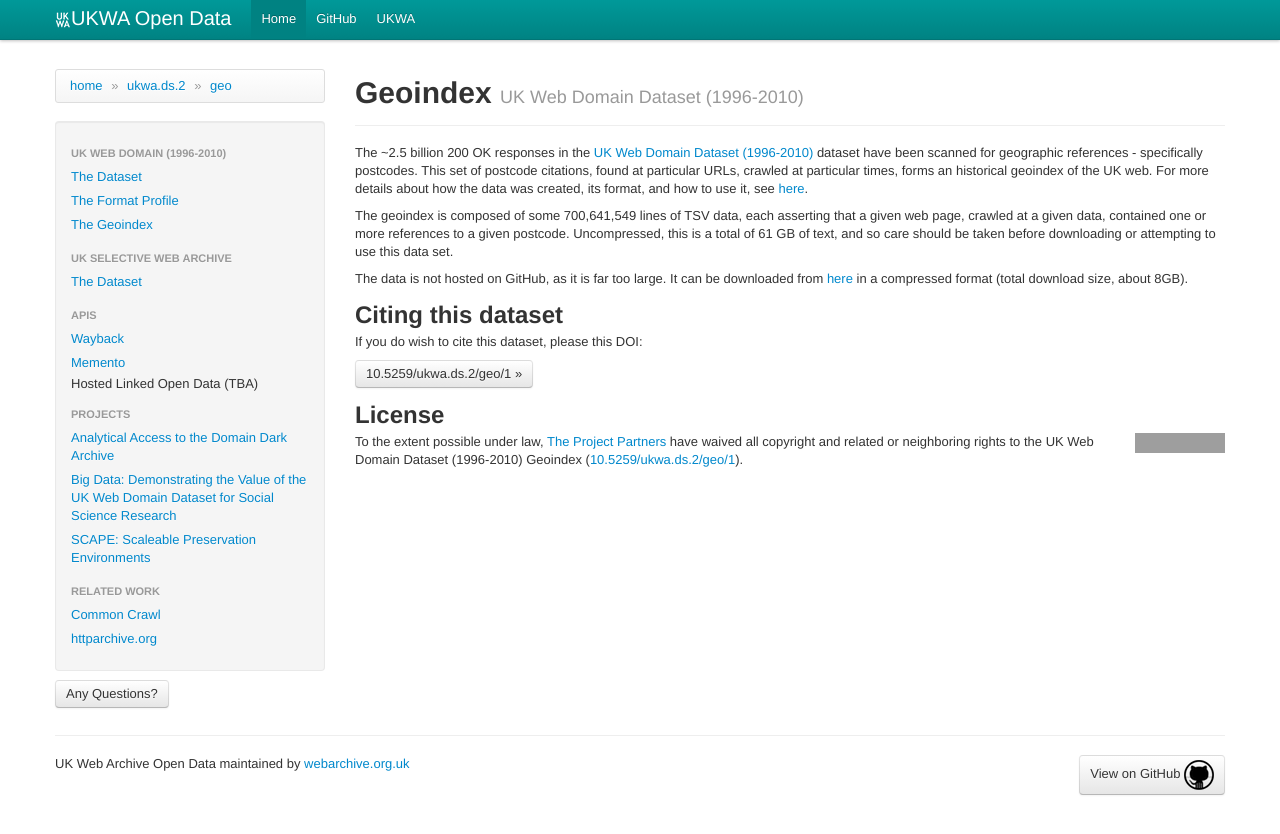
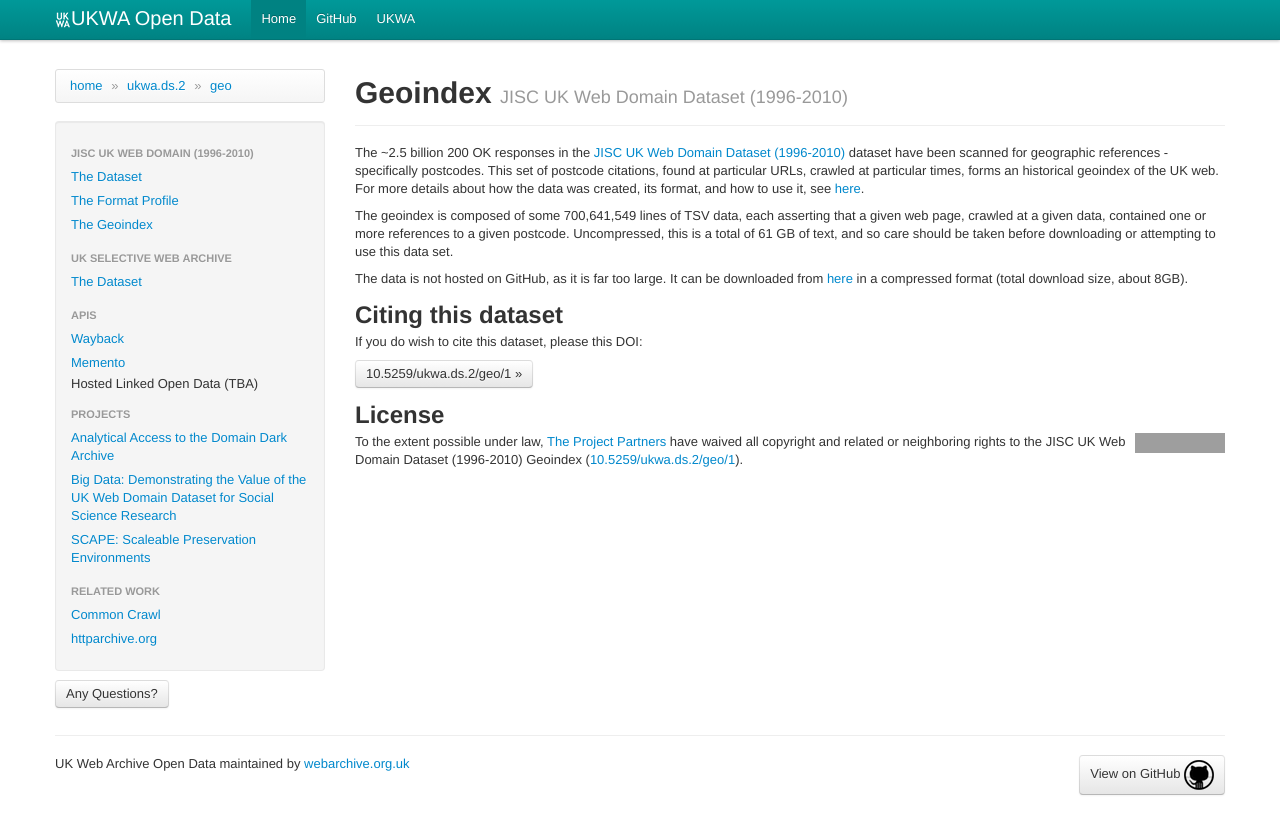
Before and after one commit to ukwa/opendata, a Jekyll site: the page built from ukwa.ds.2/geo/index.md, in a window 1280 px wide. Shown: the top 834 px of the page. Built offline with Jekyll 4.4.1, drawn with Linux system fonts in a browser that asks for light colours; nearby versions of some CDN libraries; library files that are not in the unit come from our copies; grey boxes are pictures that could not be loaded.

Commit message:
Added JISC to the collection name.

```diff
--- a/_layouts/bootstrap.html
+++ b/_layouts/bootstrap.html
@@ -99,7 +99,7 @@
 <p>
 <ul class="nav nav-list well">
   <li class="nav-header">
-    UK Web Domain (1996-2010)
+    JISC UK Web Domain (1996-2010)
   </li>
   <li><a href="{{ site.baseurl }}/ukwa.ds.2">The Dataset</a></li>
   <li><a href="{{ site.baseurl }}/ukwa.ds.2/fmt">The Format Profile</a></li>
--- a/ukwa.ds.2/fmt/index.md
+++ b/ukwa.ds.2/fmt/index.md
@@ -1,11 +1,11 @@
 ---
 layout: bootstrap
 title: Format Profile
-subtitle: UK Web Domain Dataset (1996-2010)
+subtitle: JISC UK Web Domain Dataset (1996-2010)
 doi: 10.5259/ukwa.ds.2/fmt/1
 ---
 
-This dataset is a format profile, summarising the data formats (MIME types) contained within all of the HTTP 200 OK responses in the [UK Web Domain Dataset (1996-2010)]({{ site.baseurl }}/ukwa.ds.2/) dataset.
+This dataset is a format profile, summarising the data formats (MIME types) contained within all of the HTTP 200 OK responses in the [JISC UK Web Domain Dataset (1996-2010)]({{ site.baseurl }}/ukwa.ds.2/) dataset.
 
 This dataset is hosted in this GitHub repository. You can download it from [here](https://github.com/ukwa/opendata/tree/master/datasets/ukwa.ds.2/fmt), where you'll also find [a full description of the data](https://github.com/ukwa/opendata/tree/master/datasets/ukwa.ds.2/fmt#uk-web-domain-dataset-1996-2010-format-profile).
 
--- a/ukwa.ds.2/geo/index.md
+++ b/ukwa.ds.2/geo/index.md
@@ -1,11 +1,11 @@
 ---
 layout: bootstrap
 title: Geoindex
-subtitle: UK Web Domain Dataset (1996-2010)
+subtitle: JISC UK Web Domain Dataset (1996-2010)
 doi: 10.5259/ukwa.ds.2/geo/1
 ---
 
-The ~2.5 billion 200 OK responses in the [UK Web Domain Dataset (1996-2010)]({{ site.baseurl }}/ukwa.ds.2/) dataset have been scanned for geographic references - specifically postcodes. This set of postcode citations, found at particular URLs, crawled at particular times, forms an historical geoindex of the UK web. For more details about how the data was created, its format, and how to use it, see [here](https://github.com/ukwa/opendata/tree/master/datasets/ukwa.ds.2/geo).
+The ~2.5 billion 200 OK responses in the [JISC UK Web Domain Dataset (1996-2010)]({{ site.baseurl }}/ukwa.ds.2/) dataset have been scanned for geographic references - specifically postcodes. This set of postcode citations, found at particular URLs, crawled at particular times, forms an historical geoindex of the UK web. For more details about how the data was created, its format, and how to use it, see [here](https://github.com/ukwa/opendata/tree/master/datasets/ukwa.ds.2/geo).
 
 The geoindex is composed of some 700,641,549 lines of TSV data, each asserting that a given web page, crawled at a given data, contained one or more references to a given postcode. Uncompressed, this is a total of 61 GB of text, and so care should be taken before downloading or attempting to use this data set.
 
--- a/ukwa.ds.2/index.md
+++ b/ukwa.ds.2/index.md
@@ -1,10 +1,10 @@
 ---
 layout: bootstrap
-title: UK Web Domain Dataset (1996-2010)
+title: JISC UK Web Domain Dataset (1996-2010)
 doi: 10.5259/ukwa.ds.2/1
 ---
 
-In partnership with [archive.org](http://www.archive.org/) and JISC, we have obtained access to the subset of the Internet Archive's web collection that relates to the UK. The UK Web Domain Dataset (1996-2010) contains all of the resources from the Internet Archive that were hosted on domains ending in '.uk', or that are required in order to render those UK pages.
+In partnership with [archive.org](http://www.archive.org/) and JISC, we have obtained access to the subset of the Internet Archive's web collection that relates to the UK. The JISC UK Web Domain Dataset (1996-2010) contains all of the resources from the Internet Archive that were hosted on domains ending in '.uk', or that are required in order to render those UK pages.
 
 It is composed of 470466 files, mostly arc.gz, with 4494 warc.gz. Total size: 32TB, Average 71 MB per archive file, but this is very variable because the crawler does not split resources across archives.
 
@@ -13,8 +13,8 @@
 Secondary datasets
 ------------------
 
-* [UK Web Domain Dataset (1996-2010) Format Profile]({{ site.baseurl }}/ukwa.ds.2/fmt)
-* [UK Web Domain Dataset (1996-2010) Geoindex]({{ site.baseurl }}/ukwa.ds.2/geo)
+* [JISC UK Web Domain Dataset (1996-2010) Format Profile]({{ site.baseurl }}/ukwa.ds.2/fmt)
+* [JISC UK Web Domain Dataset (1996-2010) Geoindex]({{ site.baseurl }}/ukwa.ds.2/geo)
 
 
 {% include cite_doi.md %}
```
